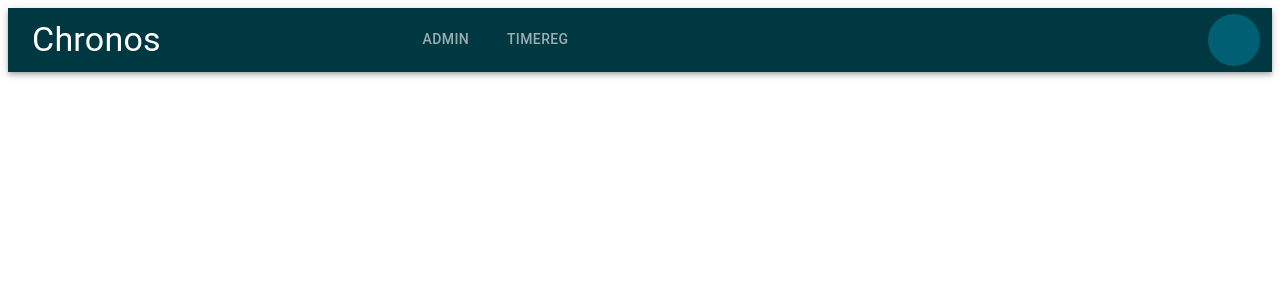
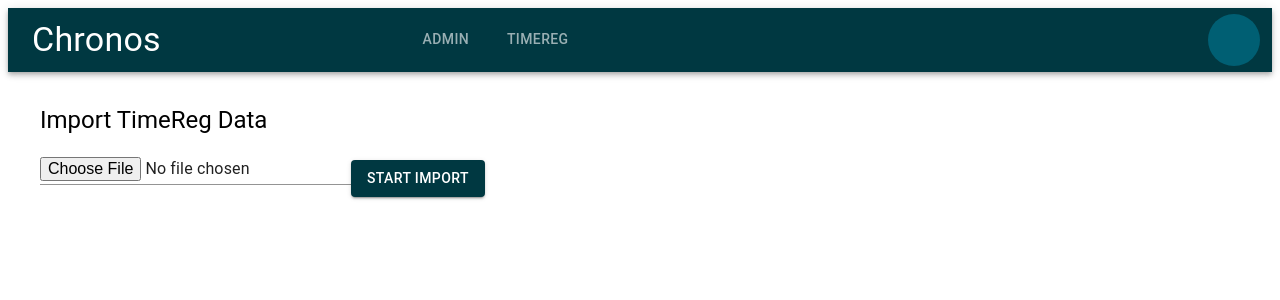
Before and after one commit to glacious83/chronos-ui, a React (Create React App) app: page /admin/import in a window 1280 px wide. Shown: the top 300 px of the page. Built offline with nearby package versions, Linux system fonts and the light colour scheme; some icons are missing.

Commit message:
Importer

```diff
--- a/src/App.js
+++ b/src/App.js
@@ -5,6 +5,7 @@ import LoginPage from './pages/LoginPage';
 import RegisterPage from './pages/RegisterPage';
 import HomePage from './pages/HomePage';
 import AdminPage from './pages/AdminPage';
+import ImporterPage from "./pages/ImporterPage";
 // import TimeRegPage from './pages/TimeRegPage'; // Placeholder for now
 
 function App() {
@@ -16,6 +17,7 @@ function App() {
                 <Route path="/login" element={<LoginPage />} />
                 <Route path="/register" element={<RegisterPage />} />
                 <Route path="/admin" element={<AdminPage />} />
+                <Route path="/admin/import" element={<ImporterPage />} />
                 {/*<Route path="/timereg" element={<TimeRegPage />} />*/}
             </Routes>
         </Router>
--- a/src/pages/AdminPage.js
+++ b/src/pages/AdminPage.js
@@ -4,6 +4,7 @@ import AdminForm from '../components/AdminForm';
 import UsersList from '../components/UsersList';
 import axiosInstance from '../services/axiosInstance';
 import '../styles/Admin.css';
+import ImporterPage from "./ImporterPage";
 
 function AdminPage() {
     const [errors, setErrors] = useState({});
@@ -53,7 +54,9 @@ function AdminPage() {
             <AdminForm errors={errors} setSelectedMenu={setSelectedMenu} />
             <div className="admin-content">
                 {selectedMenu === 'Users List' && <UsersList users={users} />}
+                {selectedMenu === 'Importer' && <ImporterPage />}
                 {selectedMenu === '' && <h4>Admin Dashboard</h4>}
+
             </div>
         </div>
     );
--- /dev/null
+++ b/src/pages/ImporterPage.js
@@ -0,0 +1,93 @@
+// src/components/ImporterPage.js
+import React, { useState } from 'react';
+import axiosInstance from '../services/axiosInstance';
+import {
+    Box,
+    Button,
+    Typography,
+    Input,
+    CircularProgress,
+    Backdrop,
+    Snackbar,
+    Alert
+} from '@mui/material';
+
+function ImporterPage() {
+    const [selectedFile, setSelectedFile] = useState(null);
+    const [loading, setLoading] = useState(false);
+    const [snackbarOpen, setSnackbarOpen] = useState(false);
+    const [snackbarMessage, setSnackbarMessage] = useState('');
+    const [snackbarSeverity, setSnackbarSeverity] = useState('success');
+
+    const handleFileChange = (e) => setSelectedFile(e.target.files[0]);
+
+    const handleImport = async () => {
+        if (!selectedFile) {
+            setSnackbarMessage('Please select a file first.');
+            setSnackbarSeverity('error');
+            setSnackbarOpen(true);
+            return;
+        }
+
+        const formData = new FormData();
+        formData.append('file', selectedFile);
+
+        try {
+            setLoading(true);
+
+            await axiosInstance.post('/api/admin/importTimeRegData', formData, {
+                headers: {
+                    'Content-Type': 'multipart/form-data'
+                }
+            });
+
+            setLoading(false);
+            setSnackbarMessage('Import completed successfully!');
+            setSnackbarSeverity('success');
+            setSnackbarOpen(true);
+        } catch (error) {
+            console.error('Import failed:', error);
+            setLoading(false);
+            setSnackbarMessage('Import failed. See console.');
+            setSnackbarSeverity('error');
+            setSnackbarOpen(true);
+        }
+    };
+
+    return (
+        <Box p={4}>
+            <Typography variant="h5" gutterBottom>Import TimeReg Data</Typography>
+
+            <Input type="file" onChange={handleFileChange} />
+
+            <Button
+                variant="contained"
+                onClick={handleImport}
+                sx={{ mt: 2 }}
+            >
+                Start Import
+            </Button>
+
+            <Backdrop open={loading} sx={{ color: '#fff', zIndex: (theme) => theme.zIndex.drawer + 1 }}>
+                <CircularProgress color="inherit" />
+            </Backdrop>
+
+            <Snackbar
+                open={snackbarOpen}
+                autoHideDuration={4000}
+                onClose={() => setSnackbarOpen(false)}
+                anchorOrigin={{ vertical: 'bottom', horizontal: 'right' }}
+            >
+                <Alert
+                    onClose={() => setSnackbarOpen(false)}
+                    severity={snackbarSeverity}
+                    sx={{ width: '100%' }}
+                >
+                    {snackbarMessage}
+                </Alert>
+            </Snackbar>
+        </Box>
+    );
+}
+
+export default ImporterPage;
```
Also changed, not shown: src/components/AdminForm.js (+22 -20 lines).
